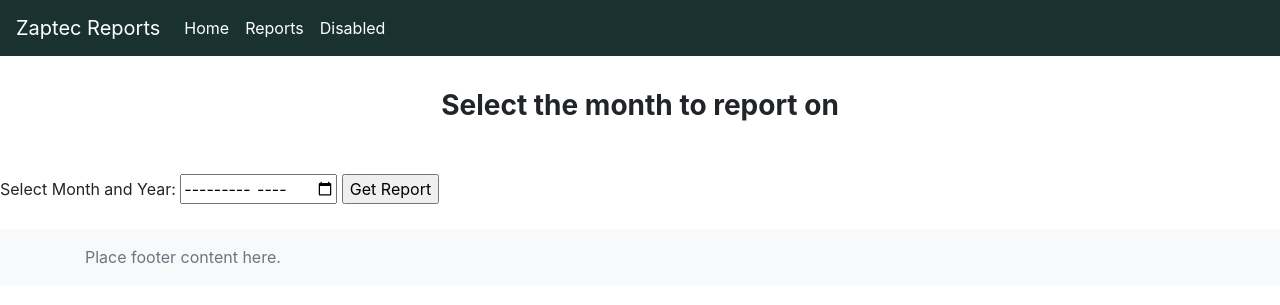
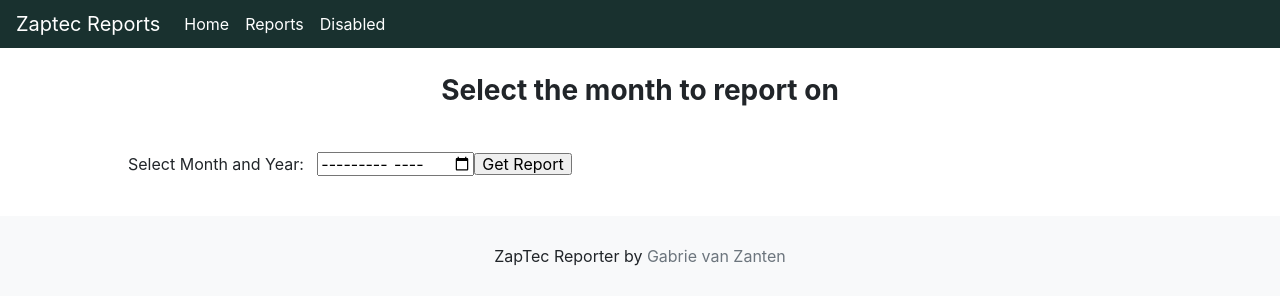
Before and after one commit to TheGabeMan/ChargeLogReporter, a Python web app: template templates/reports.html in a window 1280 px wide. Shown: the top 305 px of the page. Run offline with Jinja, Linux system fonts and the light colour scheme; the template is opened without the code that fills it, so the values that code supplies are empty; some libraries are stand-ins or nearby versions.

Commit message:
GUI Update

```diff
--- a/static/styles.css
+++ b/static/styles.css
@@ -5,7 +5,8 @@
 
 
  body {
-    background-color: aqua ;
+
+    line-height: 1;
  }
 
  .bg-forest {
@@ -24,5 +25,13 @@
    margin: 1em 0;
    font-weight: 700;
    text-align: center;
+}
 
+
+.pagefooter {
+   display: block;
+   font-size: 16px;
+   margin: 1em 0;
+   font-weight: 400;
+   text-align: center;
 }
--- a/templates/base.html
+++ b/templates/base.html
@@ -4,9 +4,9 @@
     <meta charset="UTF-8">
     <meta http-equiv="X-UA-Compatible" content="IE=edge">
     <meta name="viewport" content="width=device-width, initial-scale=1.0">
-    <link rel="stylesheet" href="../static/styles.css">
     <link rel="stylesheet" href="https://cdnjs.cloudflare.com/ajax/libs/font-awesome/5.15.3/css/all.min.css">
     <link rel="stylesheet" href="https://cdnjs.cloudflare.com/ajax/libs/bootstrap/4.6.0/css/bootstrap.min.css">
+    <link rel="stylesheet" href="../static/styles.css">
     {% block head %}{% endblock %}
 </head>
 <body>
@@ -36,8 +36,8 @@
         {% endblock %}
     </main>
     <footer class="footer mt-auto py-3 bg-light">
-        <div class="container">
-            <span class="text-muted">Place footer content here.</span>
+        <div class="pagefooter">
+            ZapTec Reporter by <a href="https://github.com/TheGabeMan/ZapTecReporting" class="text-muted" target="_blank" rel="noopener noreferrer">Gabrie van Zanten</a>
         </div>
     </footer>
     <script src="https://code.jquery.com/jquery-3.6.0.min.js"></script>
--- a/templates/reports.html
+++ b/templates/reports.html
@@ -6,8 +6,11 @@
 <div class=pagetitle>Select the month to report on</div>
 
 <div style="height: 20px;"></div>
+    <div style="margin: 0 10%;border: 3px;">
+        <table class="table table-striped table-bordered ">
+                <tr>
                     <form action="{{ url_for('reports') }}" method="post">
-    <label for="month-year-select">Select Month and Year:</label>
+                        <label for="month-year-select">Select Month and Year: &nbsp;&nbsp;  </label>
                         <input
                             type="month"
                             id="month-year-select"
@@ -17,6 +20,9 @@
                         >
                         <input type="submit" value="Get Report" id="btn_get_report">
                     </form>
+                </tr>
+            </table>
+    </div>
 <div style="height: 20px;"></div>
 
 {% if error|length > 0 %}
@@ -24,13 +30,13 @@ Error: {{ error }}
 {% endif %}
 
 {% if report|length > 0 %}
-
 <div class="pagetitle">Report {{ period }}</div>
+<div style="margin: 0 10%;border: 3px;">
     <table class="table table-striped table-bordered ">
         <thead class="thead-dark"></thead>
             <tr>
-            <th style="width: 15%;">User</th>
-            <th style="width: 15%;">DeviceID</th>
+                <th style="width: 10%;">User</th>
+                <th style="width: 10%;">DeviceID</th>
                 <th style="width: 20%;">StartDateTime</th>
                 <th style="width: 20%;">EndDateTime</th>
                 <th style="width: 10%;">Energy billable (KWh)</th>
@@ -71,14 +77,18 @@ Error: {{ error }}
             </tr>
         </tfoot>
     </table>
-
-
-
+    <table class="table table-striped table-bordered ">
+        <tr>
             <form action="{{ url_for('generate_excel') }}" method="post">
                 <input type="hidden" name="month-year" value="{{ request.form['month-year'] }}">
                 <input type="hidden" name="report" value="{{ report }}">
                 <input type="submit" value="Download Excel" id="btn_download_excel">
             </form>
+        </tr>
+
+    </table>
+</div>
+
 
 {% endif %}
 
@@ -90,5 +100,4 @@ Error: {{ error }}
         // selectedMonthYear will be in format 'YYYY-MM'
     });
 </script>
-
 {% endblock %}
```
Also changed, not shown: app.py (+8 -7 lines). Lines whose indentation alone changed are shown as unchanged.
